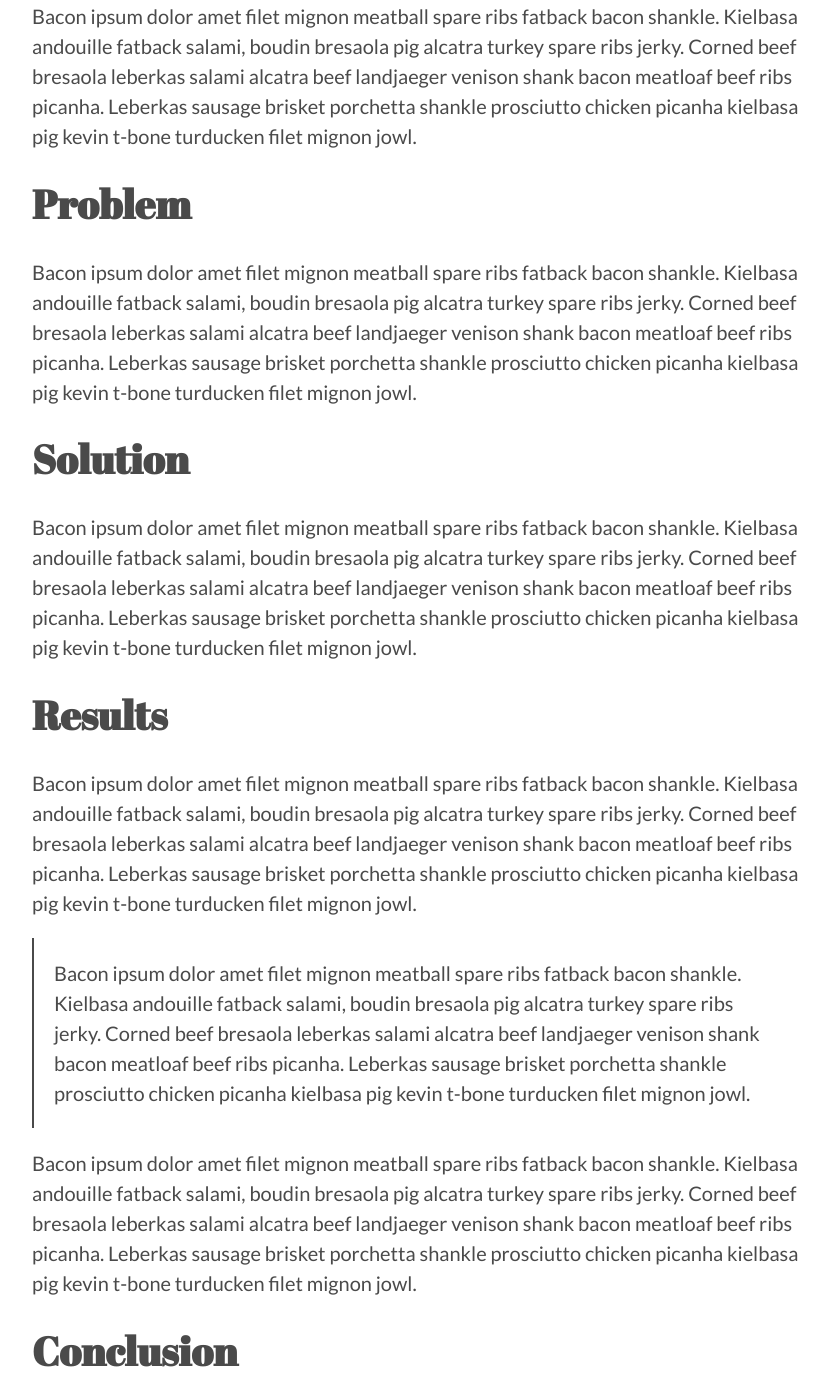
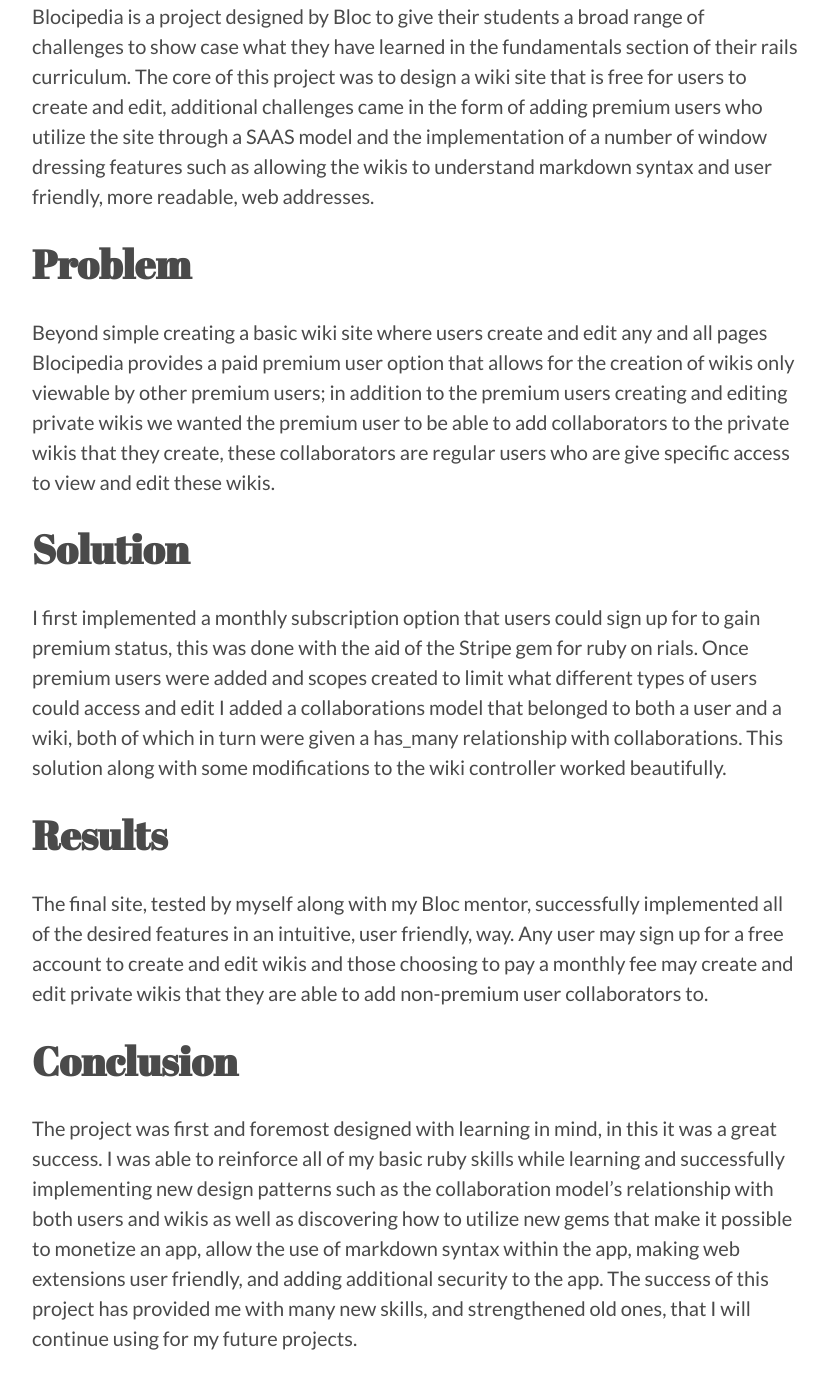
Before and after one commit to Bloc/portfolio-kami, a Jekyll site: the page built from _portfolio/blocipedia.md, in a window 1280 px wide and 1400 px high, scrolled down 988 px. Shown: the whole window, without its empty margins (224-1053 px from the left). Built offline with Jekyll 4.4.1, drawn with Linux system fonts in a browser that asks for light colours; nearby versions of some CDN libraries; some of the changed text lies outside the part shown.

Commit message:
added case studies

```diff
--- a/_portfolio/blocipedia.md
+++ b/_portfolio/blocipedia.md
@@ -11,24 +11,20 @@
 
 ## Explanation
 
-Bacon ipsum dolor amet filet mignon meatball spare ribs fatback bacon shankle. Kielbasa andouille fatback salami, boudin bresaola pig alcatra turkey spare ribs jerky. Corned beef bresaola leberkas salami alcatra beef landjaeger venison shank bacon meatloaf beef ribs picanha. Leberkas sausage brisket porchetta shankle prosciutto chicken picanha kielbasa pig kevin t-bone turducken filet mignon jowl.
+Blocipedia is a project designed by Bloc to give their students a broad range of challenges to show case what they have learned in the fundamentals section of their rails curriculum. The core of this project was to design a wiki site that is free for users to create and edit, additional challenges came in the form of adding premium users who utilize the site through a SAAS model and the implementation of a number of window dressing features such as allowing the wikis to understand markdown syntax and user friendly, more readable, web addresses.
 
 ## Problem
 
-Bacon ipsum dolor amet filet mignon meatball spare ribs fatback bacon shankle. Kielbasa andouille fatback salami, boudin bresaola pig alcatra turkey spare ribs jerky. Corned beef bresaola leberkas salami alcatra beef landjaeger venison shank bacon meatloaf beef ribs picanha. Leberkas sausage brisket porchetta shankle prosciutto chicken picanha kielbasa pig kevin t-bone turducken filet mignon jowl.
+Beyond simple creating a basic wiki site where users create and edit any and all pages Blocipedia provides a paid premium user option that allows for the creation of wikis only viewable by other premium users; in addition to the premium users creating and editing private wikis we wanted the premium user to be able to add collaborators to the private wikis that they create, these collaborators are regular users who are give specific access to view and edit these wikis.
 
 ## Solution
 
-Bacon ipsum dolor amet filet mignon meatball spare ribs fatback bacon shankle. Kielbasa andouille fatback salami, boudin bresaola pig alcatra turkey spare ribs jerky. Corned beef bresaola leberkas salami alcatra beef landjaeger venison shank bacon meatloaf beef ribs picanha. Leberkas sausage brisket porchetta shankle prosciutto chicken picanha kielbasa pig kevin t-bone turducken filet mignon jowl.
+I first implemented a monthly subscription option that users could sign up for to gain premium status, this was done with the aid of the Stripe gem for ruby on rials. Once premium users were added and scopes created to limit what different types of users could access and edit I added a collaborations model that belonged to both a user and a wiki, both of which in turn were given a has_many relationship with collaborations. This solution along with some modifications to the wiki controller worked beautifully.
 
 ## Results
 
-Bacon ipsum dolor amet filet mignon meatball spare ribs fatback bacon shankle. Kielbasa andouille fatback salami, boudin bresaola pig alcatra turkey spare ribs jerky. Corned beef bresaola leberkas salami alcatra beef landjaeger venison shank bacon meatloaf beef ribs picanha. Leberkas sausage brisket porchetta shankle prosciutto chicken picanha kielbasa pig kevin t-bone turducken filet mignon jowl.
-
-> Bacon ipsum dolor amet filet mignon meatball spare ribs fatback bacon shankle. Kielbasa andouille fatback salami, boudin bresaola pig alcatra turkey spare ribs jerky. Corned beef bresaola leberkas salami alcatra beef landjaeger venison shank bacon meatloaf beef ribs picanha. Leberkas sausage brisket porchetta shankle prosciutto chicken picanha kielbasa pig kevin t-bone turducken filet mignon jowl.
-
-Bacon ipsum dolor amet filet mignon meatball spare ribs fatback bacon shankle. Kielbasa andouille fatback salami, boudin bresaola pig alcatra turkey spare ribs jerky. Corned beef bresaola leberkas salami alcatra beef landjaeger venison shank bacon meatloaf beef ribs picanha. Leberkas sausage brisket porchetta shankle prosciutto chicken picanha kielbasa pig kevin t-bone turducken filet mignon jowl.
+The final site, tested by myself along with my Bloc mentor, successfully implemented all of the desired features in an intuitive, user friendly, way. Any user may sign up for a free account to create and edit wikis and those choosing to pay a monthly fee may create and edit private wikis that they are able to add non-premium user collaborators to.
 
 ## Conclusion
 
-Bacon ipsum dolor amet filet mignon meatball spare ribs fatback bacon shankle. Kielbasa andouille fatback salami, boudin bresaola pig alcatra turkey spare ribs jerky. Corned beef bresaola leberkas salami alcatra beef landjaeger venison shank bacon meatloaf beef ribs picanha. Leberkas sausage brisket porchetta shankle prosciutto chicken picanha kielbasa pig kevin t-bone turducken filet mignon jowl.
+The project was first and foremost designed with learning in mind, in this it was a great success.  I was able to reinforce all of my basic ruby skills while learning and successfully implementing new design patterns such as the collaboration model's relationship with both users and wikis as well as discovering how to utilize new gems that make it possible to monetize an app, allow the use of markdown syntax within the app, making web extensions user friendly, and adding additional security to the app.  The success of this project has provided me with many new skills, and strengthened old ones, that I will continue using for my future projects.
```
Also changed, not shown: _portfolio/blocflix.md (deleted, +0 -34 lines), _portfolio/blocitoff.md (deleted, +0 -34 lines), _portfolio/business_for_jess.md (added, +32 -0 lines).
